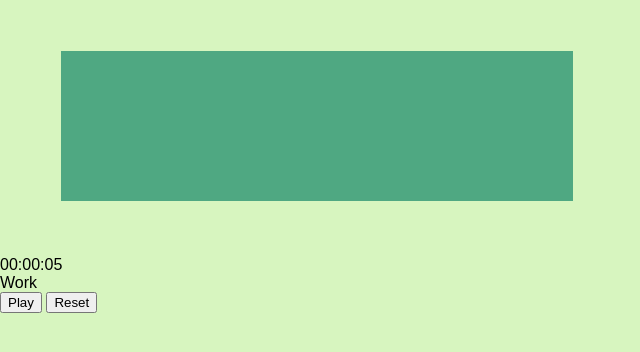
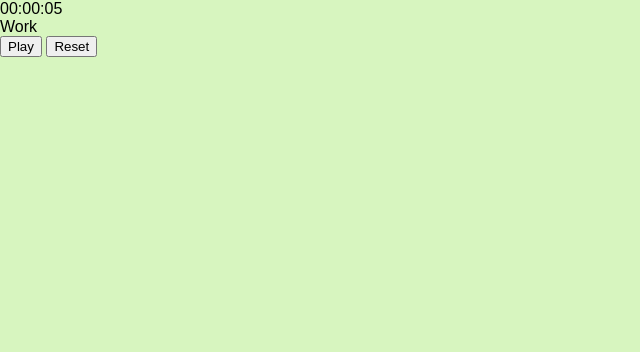
Before and after one commit to wilPoly/pomodoro, a plain HTML site: page index.html in a window 1280 px wide. Shown: the whole page, without its empty margins (0-640 px from the left). Drawn offline with nearby package versions, Linux system fonts and the light colour scheme.

Commit message:
Some refactoring

```diff
--- a/css/style.css
+++ b/css/style.css
@@ -15,15 +15,6 @@ body {
 #top {
     width: 100%;
     /*height: 150px;*/
-}
-
-#session, #breakTime {
-    width: 40%;
-    height: 150px;
-    background-color: rgb(79, 168, 130);
-    margin: 4% 4.8% 4% 4.8%;
-    position: relative;
-    display: inline-block;
 }
 
 #breakTime {
--- a/script/script.js
+++ b/script/script.js
@@ -26,21 +26,19 @@ function timer(seconds) {
 		hours = "0" + hours;
 	}
 
-	display = hours + ":" + minutes + ":" + seconds;
+	return display = hours + ":" + minutes + ":" + seconds;
 
-	return display;
 }
 
 function decrement() {
 	if (seconds === 0) {
-		//clearInterval(count);
 		sound.play();
 			if (workMode === true) {
 				seconds = breakTime;
 				workMode = false;
 				$('#sessionMode').text("Break");
 			}
-			else if (workMode === false) {
+			else {
 				seconds = workTime;
 				workMode = true;
 				$('#sessionMode').text("Work");
```
